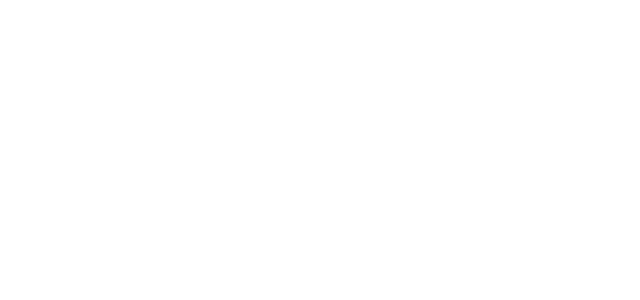
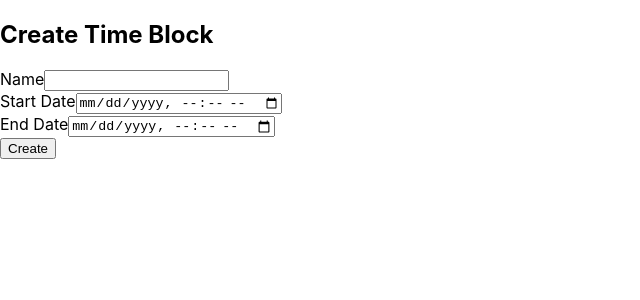
Before and after one commit to diegodelaFuenteCuraqueo/coachbook_frontend, a React (Create React App) app: page /create-timeblock in a window 1280 px wide. Before the commit this address had no page. Shown: the top 300 px of the page, without its empty margins (0-640 px from the left). Built offline with nearby package versions, Linux system fonts and the light colour scheme.

Commit message:
add createTimeBlock page

```diff
--- a/src/Pages.js
+++ b/src/Pages.js
@@ -4,6 +4,7 @@
 import Login from './routes/Login'
 import Register from './routes/Register'
 import HomePage from './routes/Home'
+import CreateTimeBlock from './routes/CreateTimeBlock'
 import { useAuth } from './context/AuthContext'
 
 function Pages() {
@@ -16,6 +17,7 @@
         <Route path="/login" element={<Login />} />
         <Route path="/register" element={ isAuthenticated ? <Register /> : <Login /> } />
         <Route path="/home" element={ isAuthenticated ? <HomePage /> : <Login /> } />
+        <Route path="/create-timeblock" element={<CreateTimeBlock />} />
       </Routes>
     </Router>
   )
--- /dev/null
+++ b/src/routes/CreateTimeBlock.js
@@ -0,0 +1,91 @@
+import React, { useState } from 'react'
+import { useNavigate } from 'react-router-dom'
+import axios from 'axios'
+import { useAuth } from '../context/AuthContext' // Import the useAuth hook
+
+const apiUrl = 'http://localhost:5000'
+
+const CreateTimeBlock = () => {
+  const navigate = useNavigate()
+  const { userId } = useAuth()
+
+  // State to store form data
+  const [formData, setFormData] = useState({
+    name: '',
+    startDate: '',
+    endDate: '',
+    createdBy: userId || "650f416197c0c31963b71f2a", // This should be the user's ID
+  })
+
+  // Function to handle form input changes
+  const handleChange = (e) => {
+    setFormData({
+      ...formData,
+      [e.target.name]: e.target.value,
+    })
+  }
+
+  // Function to handle form submission
+  const handleSubmit = async (e) => {
+    e.preventDefault()
+
+    try {
+      console.log('handleSubmit', formData)
+      // Make a POST request to create a new time block
+      const response = await axios.post(apiUrl+'/api/save-time-block', formData)
+      console.log("response", response)
+      // Redirect to a page showing the newly created time block
+      navigate(`/timeblocks/${response.data._id}`)
+    } catch (error) {
+      console.error(error)
+    }
+  }
+
+  return (
+    <div>
+      <h2>Create Time Block</h2>
+      <form onSubmit={handleSubmit}>
+        <div>
+          <label htmlFor="name">Name</label>
+          <input
+            type="text"
+            name="name"
+            id="name"
+            onChange={handleChange}
+            value={formData.name}
+            required
+          />
+        </div>
+        <div>
+          <label htmlFor="startDate">Start Date</label>
+          <input
+            type="datetime-local"
+            name="startDate"
+            id="startDate"
+            onChange={handleChange}
+            value={formData.startDate}
+            required
+          />
+        </div>
+        <div>
+          <label htmlFor="endDate">End Date</label>
+          <input
+            type="datetime-local"
+            name="endDate"
+            id="endDate"
+            onChange={handleChange}
+            value={formData.endDate}
+            required
+          />
+        </div>
+        <div>
+          {/* For createdBy, you may need to get the user's ID from your authentication context */}
+          {/*<input type="hidden" name="createdBy" value=User's ID />*/}
+        </div>
+        <button type="submit">Create</button>
+      </form>
+    </div>
+  )
+}
+
+export default CreateTimeBlock
```
